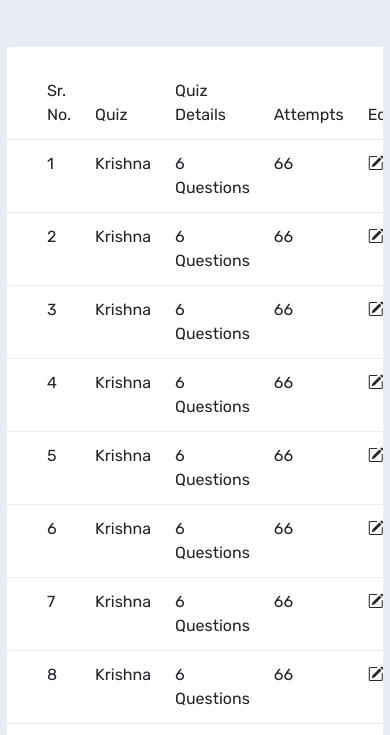
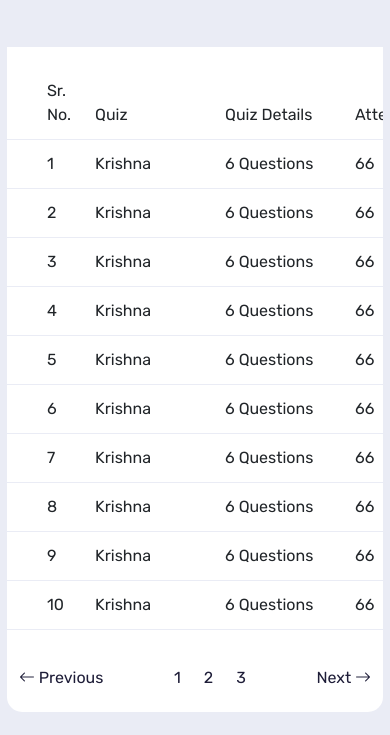
Before and after one commit to ritikgeteidea/table, a plain HTML site: page index.html in a window 390 px wide. Shown: the part 108-843 px from the top of the page. Drawn offline with nearby package versions, Linux system fonts and the light colour scheme.

Commit message:
Update style.css

```diff
--- a/style.css
+++ b/style.css
@@ -193,7 +193,7 @@ th {
 }
 
 
-@media (max-width:700px){
+@media (max-width:800px){
 
 
   table.table.table-borderless {
@@ -204,6 +204,9 @@ th {
   .table-content{
     width: 110%;
   }
+  td {
+    min-width: 130px;
+}
 
   nav {
     width: 100%;
```
